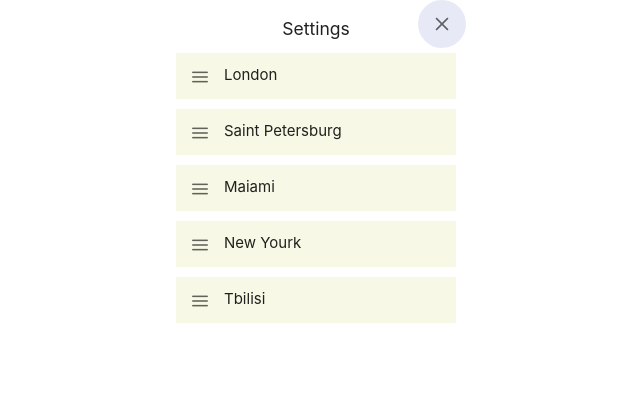
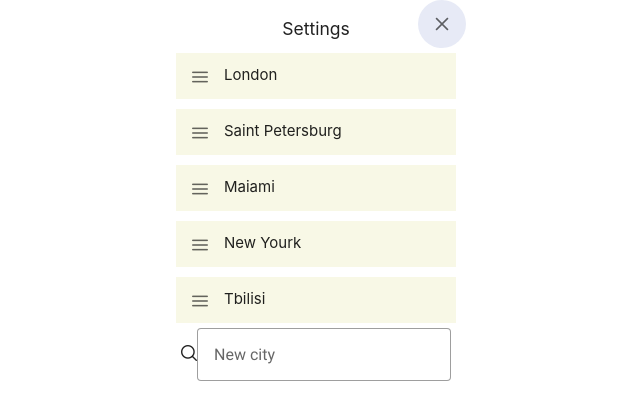
Before and after one commit to tarassov/weather-widget, a Vue app: page / in a window 1280 px wide. Both pictures are taken after a click on the button 766 px from the left and 24 px from the top of the page. Shown: the top 420 px of the page, without its empty margins (324-964 px from the left). Built offline with nearby package versions, Linux system fonts and the light colour scheme.

Commit message:
feat save to local storage

```diff
--- a/src/components/CityPreview.vue
+++ b/src/components/CityPreview.vue
@@ -1,5 +1,4 @@
 <script setup lang="ts">
-import draggable from "vuedraggable";
 const props = defineProps<{ city: TCity }>();
 </script>
 
--- a/src/components/MainLayout.vue
+++ b/src/components/MainLayout.vue
@@ -1,19 +1,20 @@
 <script setup lang="ts">
-import { ref, computed } from "vue";
+import { ref, computed, onMounted, watch } from "vue";
 import WeatherView from "./WeatherView.vue";
 import SettingsLayout from "./SettingsLayout.vue";
-import DraggableExample from "./DraggableExample.vue";
 import SettingsLayout1 from "./SettingsLayout.vue";
 
 const settingsMode = ref(false);
 
 const cities = ref<Array<TCity>>([
-  { name: "London" },
-  { name: "Saint Petersburg" },
-  { name: "Maiami" },
-  { name: "New Yourk" },
-  { name: "Tbilisi" },
+  { name: "London", index: 1 },
+  { name: "Saint Petersburg", index: 2 },
+  { name: "Maiami", index: 3 },
+  { name: "New Yourk", index: 4 },
+  { name: "Tbilisi", index: 5 },
 ]);
+//const cities = ref<Array<TCity>>([]);
+
 const toggleMenu = () => {
   settingsMode.value = !settingsMode.value;
 };
@@ -22,7 +23,29 @@ const menuIcon = computed(() => {
   return `pi ${settingsMode.value ? "pi-times" : "pi-cog"}`;
 });
 
-//const cities = ref<Array<TCity>>([]);
+onMounted(() => {
+  const storageData = localStorage.getItem("cities");
+  if (storageData) {
+    try {
+      cities.value = JSON.parse(storageData);
+    } catch (e) {
+      localStorage.removeItem("cities");
+    }
+  }
+});
+
+const saveCities = () => {
+  // console.log(cities.value);
+  const parsed = JSON.stringify(cities.value);
+  localStorage.setItem("cities", parsed);
+};
+
+const add = (city: TCity) => {
+  cities.value.push(city);
+  console.log(cities.value);
+};
+
+watch(cities, saveCities, { immediate: true });
 </script>
 
 <template>
@@ -35,14 +58,14 @@ const menuIcon = computed(() => {
     />
   </div>
   <div class="v-main v-list" v-if="!settingsMode">
-    <div v-if="cities.length === 0" class="article-preview">
-      No cities are selected
-    </div>
+    <div v-if="cities.length === 0" class="v-error">No cities are selected</div>
     <template v-else>
       <WeatherView v-for="city in cities" :key="city.name" :city="city" />
     </template>
   </div>
-  <div class="v-main v-list" v-else><SettingsLayout /></div>
+  <div class="v-main v-list" v-else>
+    <SettingsLayout :cities="cities" @add="add" />
+  </div>
 </template>
 
 <style lang="scss" scoped>
@@ -56,6 +79,9 @@ const menuIcon = computed(() => {
   background-color: white;
   color: var(--text-color);
   max-height: 500px;
+}
+.v-error {
+  padding-top: 50px;
 }
 .v-list {
   height: -webkit-calc(100vh - 180px);
--- a/src/components/SettingsLayout.vue
+++ b/src/components/SettingsLayout.vue
@@ -1,48 +1,58 @@
 <script setup lang="ts">
-import { ref } from "vue";
+import { reactive, ref } from "vue";
 import CityPreview from "./CityPreview.vue";
 import draggable from "vuedraggable";
-import { computed } from "vue";
+import InputText from "primevue/inputtext";
 
-const cities = ref<Array<{ index: number } | TCity>>([
-  { name: "London", index: 1 },
-  { name: "Saint Petersburg", index: 2 },
-  { name: "Maiami", index: 3 },
-  { name: "New Yourk", index: 4 },
-  { name: "Tbilisi", index: 5 },
-]);
+const props = defineProps<{ cities: Array<TCity> }>();
+
+const emit = defineEmits({
+  add: (city: TCity) => {
+    if (city.name) {
+      return true;
+    } else {
+      console.warn("No city name passed!");
+      return false;
+    }
+  },
+});
+
+const form: { cityName: string } = reactive({
+  cityName: "",
+});
 
 const drag = ref(false);
 
-const list = ref(cities);
-
-const dragOptions = computed(() => {
-  return {
-    animation: 200,
-    group: "description",
-    disabled: false,
-    ghostClass: "ghost",
-  };
-});
+const onSubmit = () => {
+  emit("add", { name: form.cityName });
+  form.cityName = "";
+};
 </script>
 
 <template>
-  <div class="settings-container"><h3>Settings</h3></div>
+  <div class="settings-container">
+    <h3>Settings</h3>
+  </div>
   <draggable
-    :list="list"
+    :list="cities"
     item-key="index"
     class="list-group"
     ghost-class="ghost"
+    animation="200"
     handle=".handle"
     @start="drag = true"
     @end="drag = false"
   >
     <template #item="{ element }">
-      <div>
-        <CityPreview :city="element" />
-      </div>
+      <CityPreview :city="element" />
     </template>
   </draggable>
+  <form @submit.prevent="onSubmit">
+    <span class="p-input-icon-left">
+      <i class="icon pi pi-search" />
+      <InputText type="text" v-model="form.cityName" placeholder="New city" />
+    </span>
+  </form>
 </template>
 
 <style lang="scss" scoped>
@@ -56,4 +66,7 @@ const dragOptions = computed(() => {
 .not-draggable {
   cursor: no-drop;
 }
+.icon {
+  z-index: 3;
+}
 </style>
--- a/src/composable/useWeather.ts
+++ b/src/composable/useWeather.ts
@@ -19,7 +19,9 @@ export function useWeather({ city }: UseWeatherProps) {
     }
     await weatherApi
       .getByCityMocked(city)
-      .then((data) => (weatherData.value = data))
+      .then((data) => {
+        weatherData.value = { ...data, name: city.name };
+      })
       .catch((e) => {
         console.log(e);
         error.value = true;
--- a/src/types/types.d.ts
+++ b/src/types/types.d.ts
@@ -48,4 +48,5 @@ type TCity = {
   country?: string;
   state?: string;
   local_names?: { [key: string]: string };
+  index?: number;
 };
```
